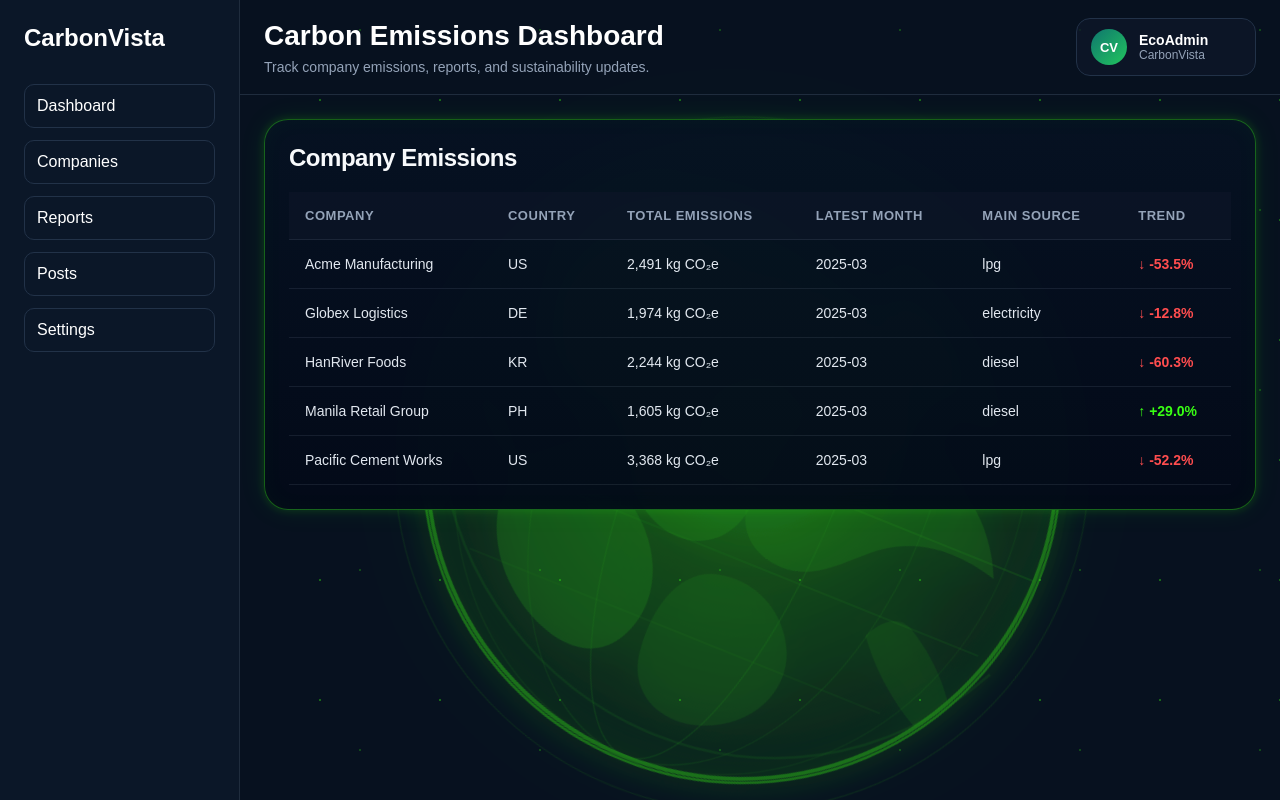
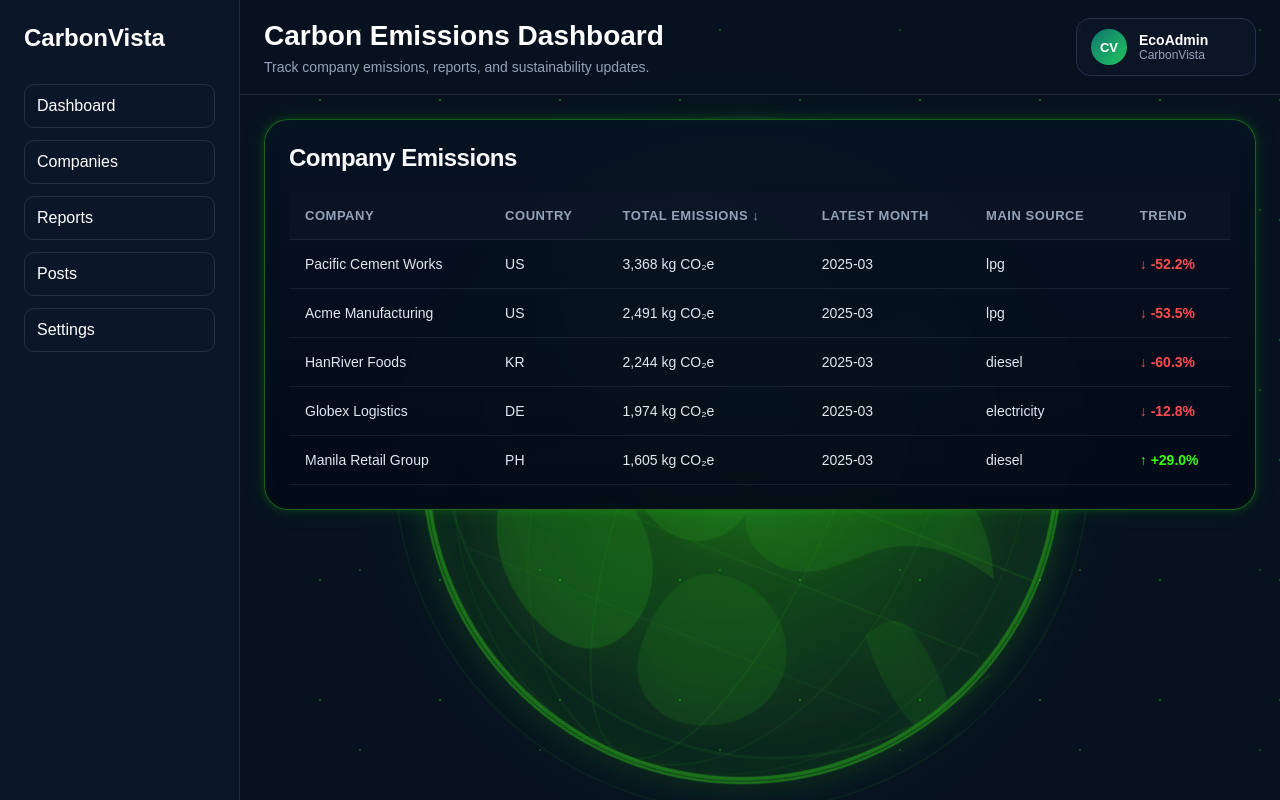
Before and after one commit to Jayzeek2025/Carbon-Emission-Dashboard, a Next.js app: page /companies in a window 1280 px wide. Built offline with nearby package versions, Linux system fonts and the light colour scheme.

Commit message:
feat: add sortable company emissions table

```diff
--- a/src/components/dashboard/CompanyEmissionsTable.css
+++ b/src/components/dashboard/CompanyEmissionsTable.css
@@ -12,6 +12,15 @@
       0 0 28px rgba(57, 255, 20, 0.08),
       inset 0 0 24px rgba(57, 255, 20, 0.03);
    backdrop-filter: blur(12px);
+   transition: all 0.2s ease;
+}
+
+.company-emissions-table-card:hover {
+   border-color: #39ff14;
+   box-shadow:
+      0 0 8px rgba(57, 255, 20, 0.35),
+      0 0 18px rgba(57, 255, 20, 0.22),
+      inset 0 0 10px rgba(57, 255, 20, 0.06);
 }
 
 .company-emissions-table-header {
@@ -72,12 +81,30 @@
    transition: all 0.2s ease;
 }
 
-.company-emissions-table tbody tr:hover {
-   background: rgba(57, 255, 20, 0.08);
+.company-emissions-table tbody tr:hover td {
+   background: rgba(34, 197, 94, 0.12);
+   border-color: #39ff14;
    box-shadow:
-      inset 0 0 0 1px rgba(57, 255, 20, 0.18),
-      0 0 12px rgba(57, 255, 20, 0.12),
-      0 0 28px rgba(57, 255, 20, 0.06);
+      0 0 8px rgba(57, 255, 20, 0.35),
+      0 0 18px rgba(57, 255, 20, 0.22),
+      inset 0 0 10px rgba(57, 255, 20, 0.06);
+   transition: all 0.2s ease;
+}
+
+.company-emissions-sort-button {
+   border: none;
+   background: transparent;
+   color: inherit;
+   padding: 0;
+   font: inherit;
+   font-weight: 700;
+   text-transform: uppercase;
+   letter-spacing: 0.04em;
+   cursor: pointer;
+}
+
+.company-emissions-sort-button:hover {
+   color: #39ff14;
 }
 
 .company-emissions-trend {
@@ -98,16 +125,16 @@
    color: #94a3b8;
 }
 
-.company-emissions-table-card {
-   transition: all 0.2s ease;
-}
-
-.company-emissions-table-card:hover {
-   border-color: #39ff14;
-   box-shadow:
-      0 0 8px rgba(57, 255, 20, 0.35),
-      0 0 18px rgba(57, 255, 20, 0.22),
-      inset 0 0 10px rgba(57, 255, 20, 0.06);
+.company-emissions-table-empty {
+   display: flex;
+   align-items: center;
+   justify-content: center;
+   min-height: 220px;
+   color: #94a3b8;
+   font-size: 15px;
+   border: 1px dashed rgba(57, 255, 20, 0.18);
+   border-radius: 18px;
+   background: rgba(15, 23, 42, 0.35);
 }
 
 @media (max-width: 768px) {
--- a/src/components/dashboard/CompanyEmissionsTable.tsx
+++ b/src/components/dashboard/CompanyEmissionsTable.tsx
@@ -1,3 +1,7 @@
+"use client";
+
+import { useMemo, useState } from "react";
+
 import type { Company } from "@/types/emissions";
 import { getCompanyTotalEmissions } from "@/utils/emissions";
 
@@ -6,6 +10,9 @@ import "./CompanyEmissionsTable.css";
 type CompanyEmissionsTableProps = {
   companies: Company[];
 };
+
+type SortKey = "company" | "total" | "latestMonth";
+type SortDirection = "asc" | "desc";
 
 function getTrendData(values: number[]) {
   if (values.length < 2) {
@@ -50,6 +57,65 @@ function getTrendData(values: number[]) {
 export default function CompanyEmissionsTable({
   companies,
 }: CompanyEmissionsTableProps) {
+  const [sortKey, setSortKey] = useState<SortKey>("total");
+  const [sortDirection, setSortDirection] = useState<SortDirection>("desc");
+
+  const handleSort = (key: SortKey) => {
+    if (sortKey === key) {
+      setSortDirection(sortDirection === "asc" ? "desc" : "asc");
+
+      return;
+    }
+
+    setSortKey(key);
+    setSortDirection("asc");
+  };
+
+  const sortedCompanies = useMemo(() => {
+    return [...companies].sort((a, b) => {
+      const direction = sortDirection === "asc" ? 1 : -1;
+
+      if (sortKey === "company") {
+        return a.name.localeCompare(b.name) * direction;
+      }
+
+      if (sortKey === "total") {
+        return (
+          (getCompanyTotalEmissions(a) - getCompanyTotalEmissions(b)) *
+          direction
+        );
+      }
+
+      const aLatestMonth =
+        [...a.emissions].sort((x, y) => x.yearMonth.localeCompare(y.yearMonth))[
+          a.emissions.length - 1
+        ]?.yearMonth ?? "";
+
+      const bLatestMonth =
+        [...b.emissions].sort((x, y) => x.yearMonth.localeCompare(y.yearMonth))[
+          b.emissions.length - 1
+        ]?.yearMonth ?? "";
+
+      return aLatestMonth.localeCompare(bLatestMonth) * direction;
+    });
+  }, [companies, sortKey, sortDirection]);
+
+  const getSortLabel = (key: SortKey) => {
+    if (sortKey !== key) {
+      return "";
+    }
+
+    return sortDirection === "asc" ? " ↑" : " ↓";
+  };
+
+  if (companies.length === 0) {
+    return (
+      <section className="company-emissions-table-card">
+        <div className="company-emissions-table-empty">No companies found.</div>
+      </section>
+    );
+  }
+
   return (
     <section className="company-emissions-table-card">
       <div className="company-emissions-table-header">
@@ -60,17 +126,49 @@ export default function CompanyEmissionsTable({
         <table className="company-emissions-table">
           <thead>
             <tr>
-              <th>Company</th>
+              <th>
+                <button
+                  className="company-emissions-sort-button"
+                  type="button"
+                  onClick={() => handleSort("company")}
+                >
+                  Company
+                  {getSortLabel("company")}
+                </button>
+              </th>
+
               <th>Country</th>
-              <th>Total emissions</th>
-              <th>Latest month</th>
+
+              <th>
+                <button
+                  className="company-emissions-sort-button"
+                  type="button"
+                  onClick={() => handleSort("total")}
+                >
+                  Total emissions
+                  {getSortLabel("total")}
+                </button>
+              </th>
+
+              <th>
+                <button
+                  className="company-emissions-sort-button"
+                  type="button"
+                  onClick={() => handleSort("latestMonth")}
+                >
+                  Latest month
+                  {getSortLabel("latestMonth")}
+                </button>
+              </th>
+
               <th>Main source</th>
+
               <th>Trend</th>
             </tr>
           </thead>
 
           <tbody>
-            {companies.map((company) => {
+            {sortedCompanies.map((company) => {
               const totalEmissions = getCompanyTotalEmissions(company);
 
               const sortedEmissions = [...company.emissions].sort((a, b) =>
@@ -87,10 +185,15 @@ export default function CompanyEmissionsTable({
               return (
                 <tr key={company.id}>
                   <td>{company.name}</td>
+
                   <td>{company.country}</td>
+
                   <td>{totalEmissions.toLocaleString()} kg CO₂e</td>
+
                   <td>{latestEmission?.yearMonth ?? "-"}</td>
+
                   <td>{latestEmission?.source ?? "-"}</td>
+
                   <td>
                     <span
                       className={`company-emissions-trend company-emissions-trend--${trendData.type}`}
```
